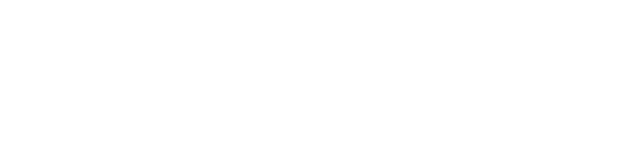
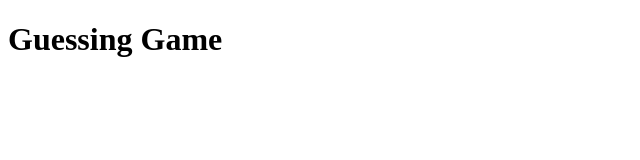
Before and after one commit to zenakhane/guessingGame, a plain HTML site: page index.html in a window 1280 px wide. Shown: the whole page, without its empty margins (0-640 px from the left). Drawn offline with Linux system fonts and the light colour scheme.

Commit message:
sec commit

```diff
--- a/index.html
+++ b/index.html
@@ -7,6 +7,6 @@
     <title>Document</title>
 </head>
 <body>
-
+    <h1>Guessing Game</h1>
 </body>
 </html>
```
